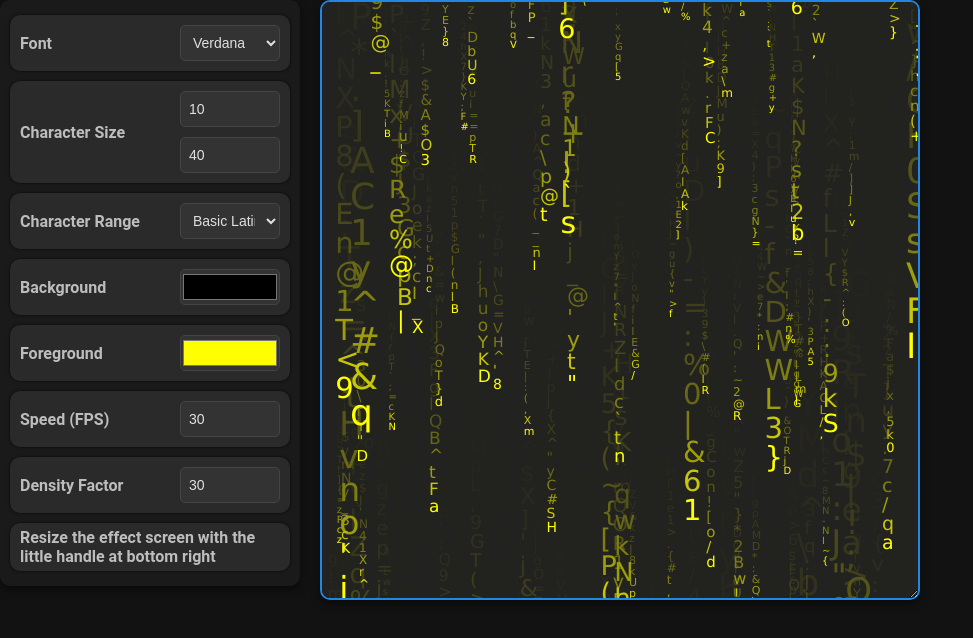
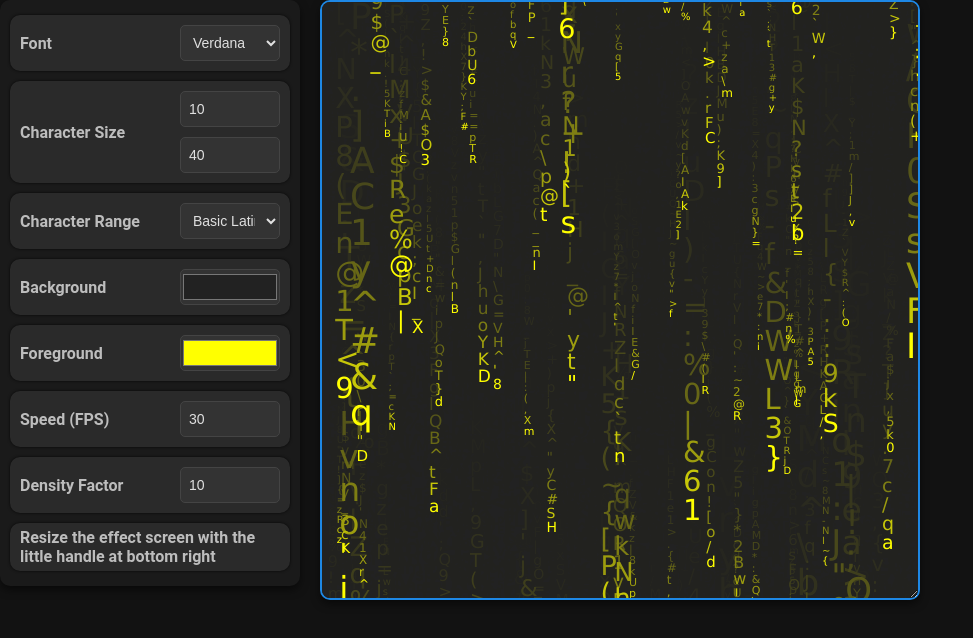
Before and after one commit to m-sarabi/rain-char, a website: page index.html in a window 1280 px wide. Shown: the whole page, without its empty margins (0-973 px from the left). Drawn offline with Linux system fonts and the light colour scheme.

Commit message:
updated the demo

```diff
--- a/index.html
+++ b/index.html
@@ -37,7 +37,7 @@
     </div>
     <div class="row">
         <label>Background</label>
-        <input type="color" value="#222" id="bg-color">
+        <input type="color" value="#222222" id="bg-color">
     </div>
     <div class="row">
         <label>Foreground</label>
@@ -49,7 +49,7 @@
     </div>
     <div class="row">
         <label>Density Factor</label>
-        <input type="number" value="30" id="density" min="1" max="100">
+        <input type="number" value="10" id="density" min="1" max="100">
     </div>
     <div class="row">
         <label>Resize the effect screen with the little handle at bottom right</label>
```
